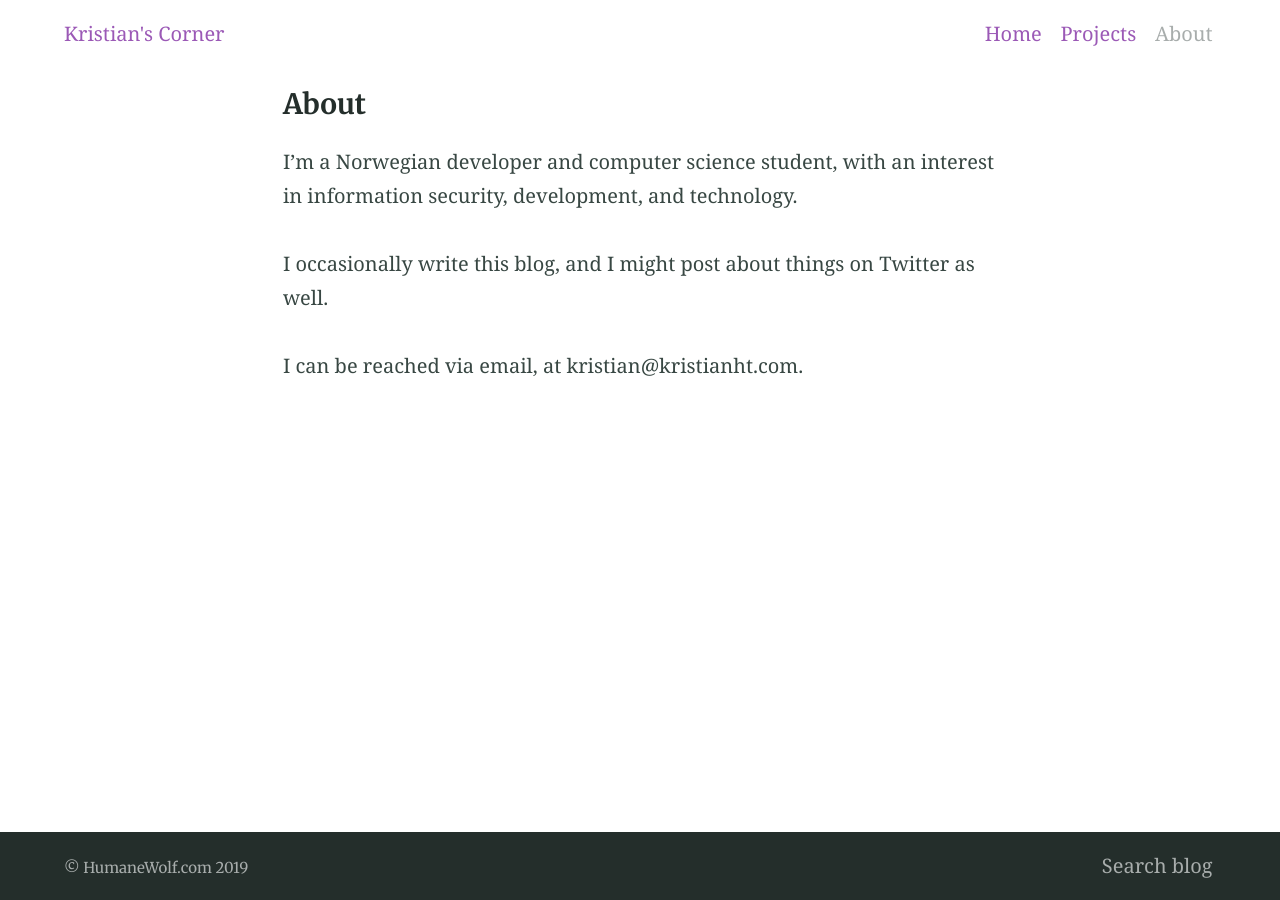
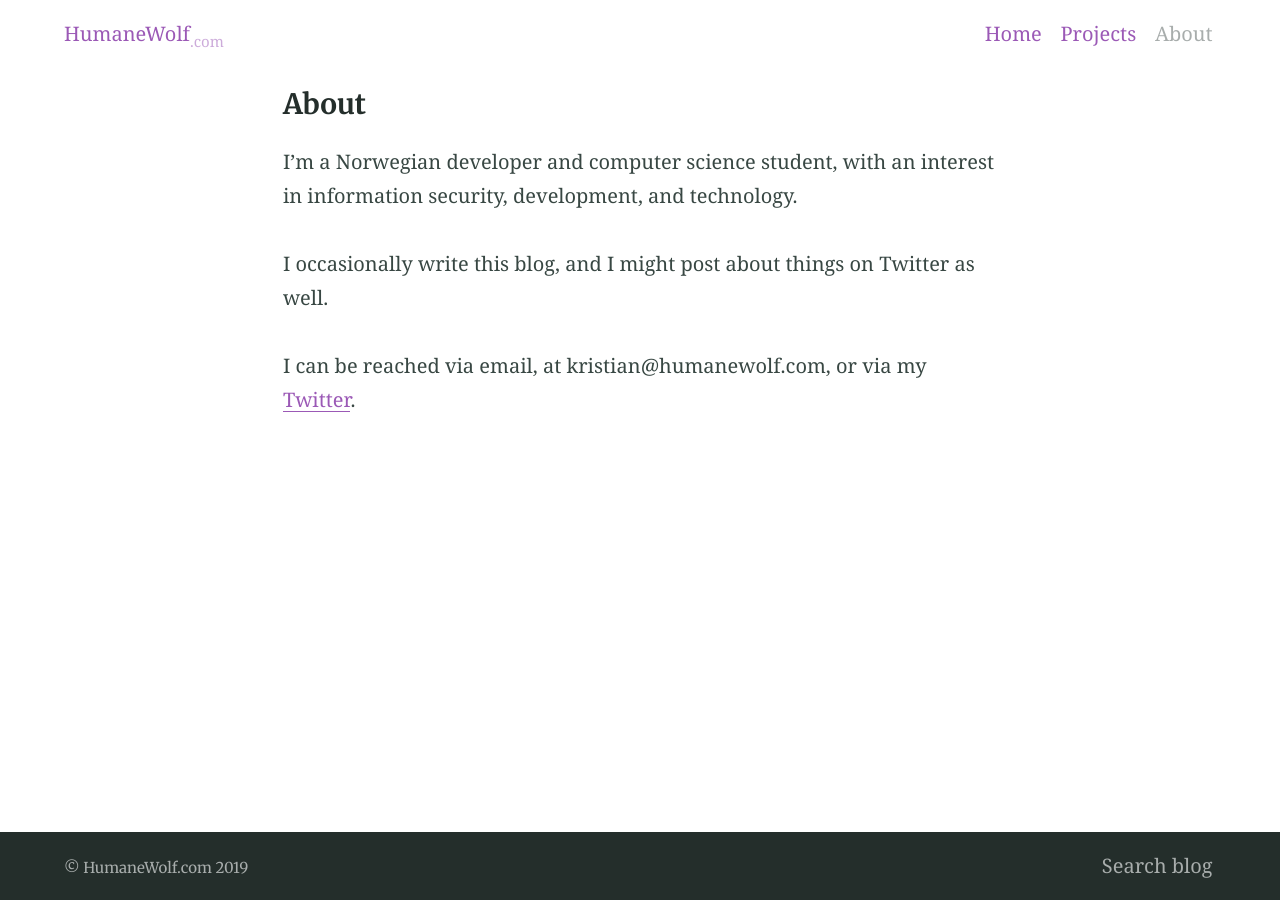
Before and after one commit to HumaneWolf/humanewolf.github.io, a Jekyll site: the page built from about.md, in a window 1280 px wide. Built offline with Jekyll 4.4.1, drawn with Linux system fonts in a browser that asks for light colours; our own code applies the rules of GitHub Pages for plain Markdown files.

Commit message:
More updates.

```diff
--- a/_includes/site-logo.html
+++ b/_includes/site-logo.html
@@ -1,3 +1,3 @@
 <a class="logo" href="{{ site.baseurl }}/">
-  Kristian's Corner
+  <span class="sitename-large">HumaneWolf</span><span class="sitename-small">.com</span>
 </a>
--- a/about.md
+++ b/about.md
@@ -8,4 +8,4 @@ I'm a Norwegian developer and computer science student, with an interest in info
 
 I occasionally write this blog, and I might post about things on Twitter as well.
 
-I can be reached via email, at kristian@kristianht.com.
+I can be reached via email, at kristian@humanewolf.com, or via my [Twitter](https://twitter.com/humanewolf).
--- a/assets/styles.scss
+++ b/assets/styles.scss
@@ -4,3 +4,13 @@ styles: true
 ---
 
 @import "alembic";
+
+.sitename-large {
+    font-size: 20px;
+}
+
+.sitename-small {
+    font-size: 15px;
+    opacity: 0.5;
+    padding-top: 13px;
+}
```
